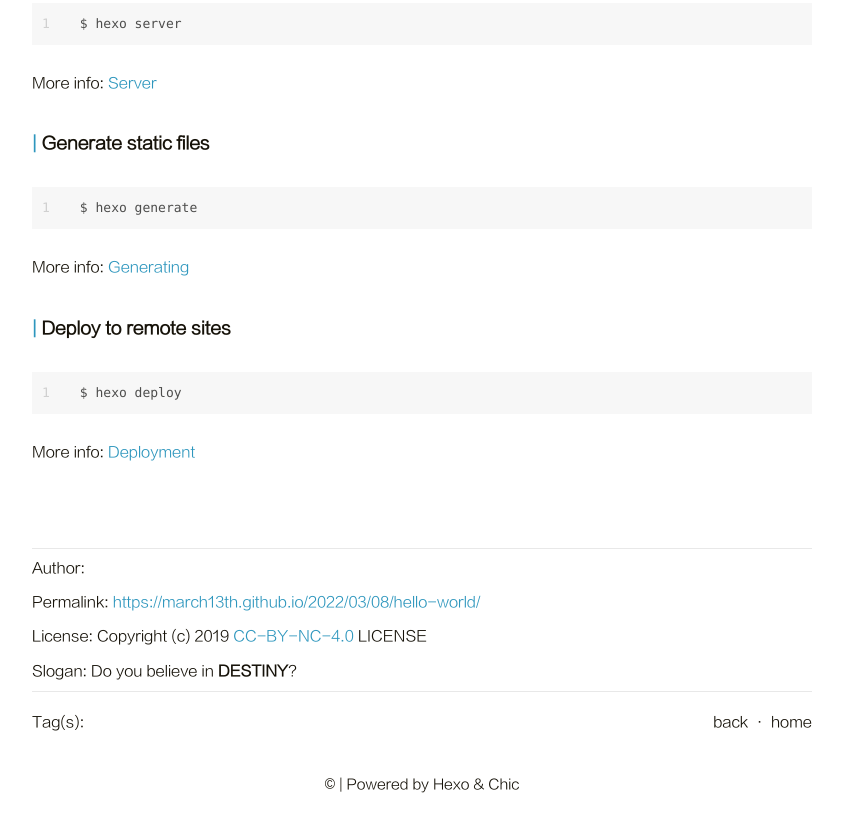
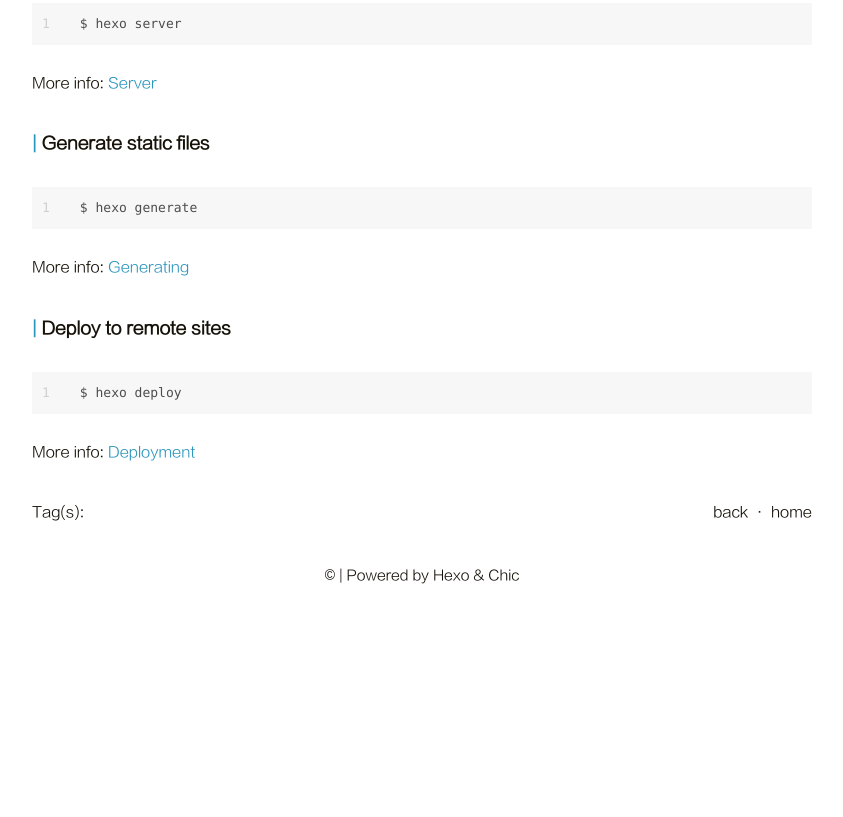
Before and after one commit to March13th/march13th.github.io, a plain HTML site: page 2022/03/08/hello-world/index.html in a window 1280 px wide. Shown: the part 619-1436 px from the top of the page, without its empty margins (218-1061 px from the left). After the commit the page ends 1227 px from the top, so only its background shows below. Drawn offline with Linux system fonts and the light colour scheme.

Commit message:
Site updated: 2022-03-08 15:39:13

```diff
--- a/2022/03/08/hello-world/index.html
+++ b/2022/03/08/hello-world/index.html
@@ -220,34 +220,6 @@
         </div>
 
 
-            <section class="post-copyright">
-
-                    <p class="copyright-item">
-                        <span>Author:</span>
-                        <span></span>
-                    </p>
-
-
-                    <p class="copyright-item">
-                        <span>Permalink:</span>
-                        <span><a href="https://march13th.github.io/2022/03/08/hello-world/">https://march13th.github.io/2022/03/08/hello-world/</a></span>
-                    </p>
-
-
-                    <p class="copyright-item">
-                        <span>License:</span>
-                        <span>Copyright (c) 2019 <a target="_blank" rel="noopener" href="http://creativecommons.org/licenses/by-nc/4.0/">CC-BY-NC-4.0</a> LICENSE</span>
-                    </p>
-
-
-                     <p class="copyright-item">
-                         <span>Slogan:</span>
-                         <span>Do you believe in <strong>DESTINY</strong>?</span>
-                     </p>
-
-
-            </section>
-
         <section class="post-tags">
             <div>
                 <span>Tag(s):</span>
```
